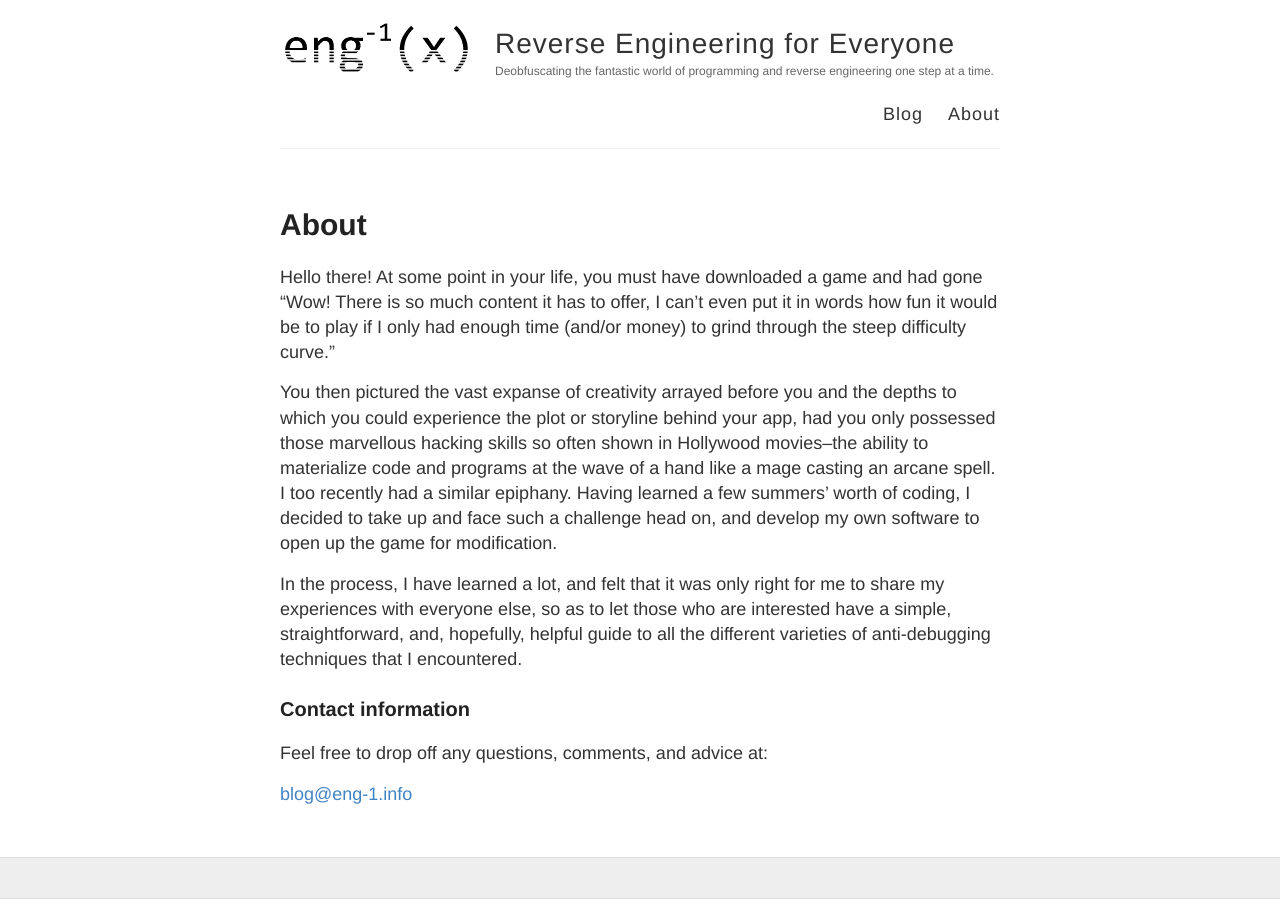
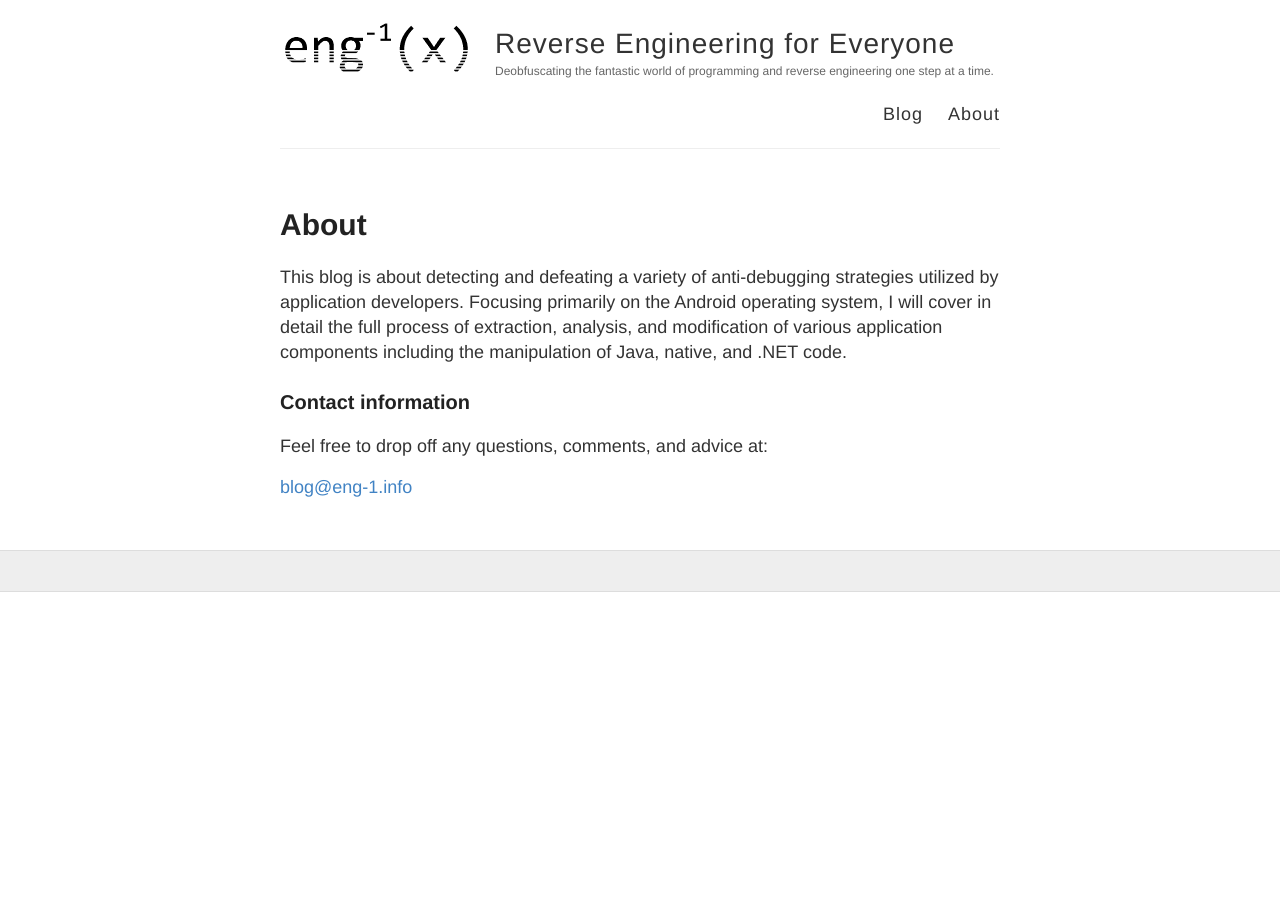
Before and after one commit to eng-1/eng-1.github.io, a Jekyll site: the page built from about.md, in a window 1280 px wide. Built offline with Jekyll 4.4.1, drawn with Linux system fonts in a browser that asks for light colours.

Commit message:
Simplified About.

```diff
--- a/about.md
+++ b/about.md
@@ -4,12 +4,9 @@ title: About
 permalink: /about/
 ---
 
+This blog is about detecting and defeating a variety of anti-debugging strategies utilized by application developers. Focusing primarily on the Android operating system, I will cover in detail the full process of extraction, analysis, and modification of various application components including the manipulation of Java, native, and .NET code.
 
-Hello there! At some point in your life, you must have downloaded a game and had gone “Wow! There is so much content it has to offer, I can’t even put it in words how fun it would be to play if I only had enough time (and/or money) to grind through the steep difficulty curve."
 
-You then pictured the vast expanse of creativity arrayed before you and the depths to which you could experience the plot or storyline behind your app, had you only possessed those marvellous hacking skills so often shown in Hollywood movies--the ability to materialize code and programs at the wave of a hand like a mage casting an arcane spell. I too recently had a similar epiphany. Having learned a few summers' worth of coding, I decided to take up and face such a challenge head on, and develop my own software to open up the game for modification.
-
-In the process, I have learned a lot, and felt that it was only right for me to share my experiences with everyone else, so as to let those who are interested have a simple, straightforward, and, hopefully, helpful guide to all the different varieties of anti-debugging techniques that I encountered.
 
 
 ### Contact information
```
Also changed, not shown: _posts/2019-1-17-Introduction.md (added, +12 -0 lines).
